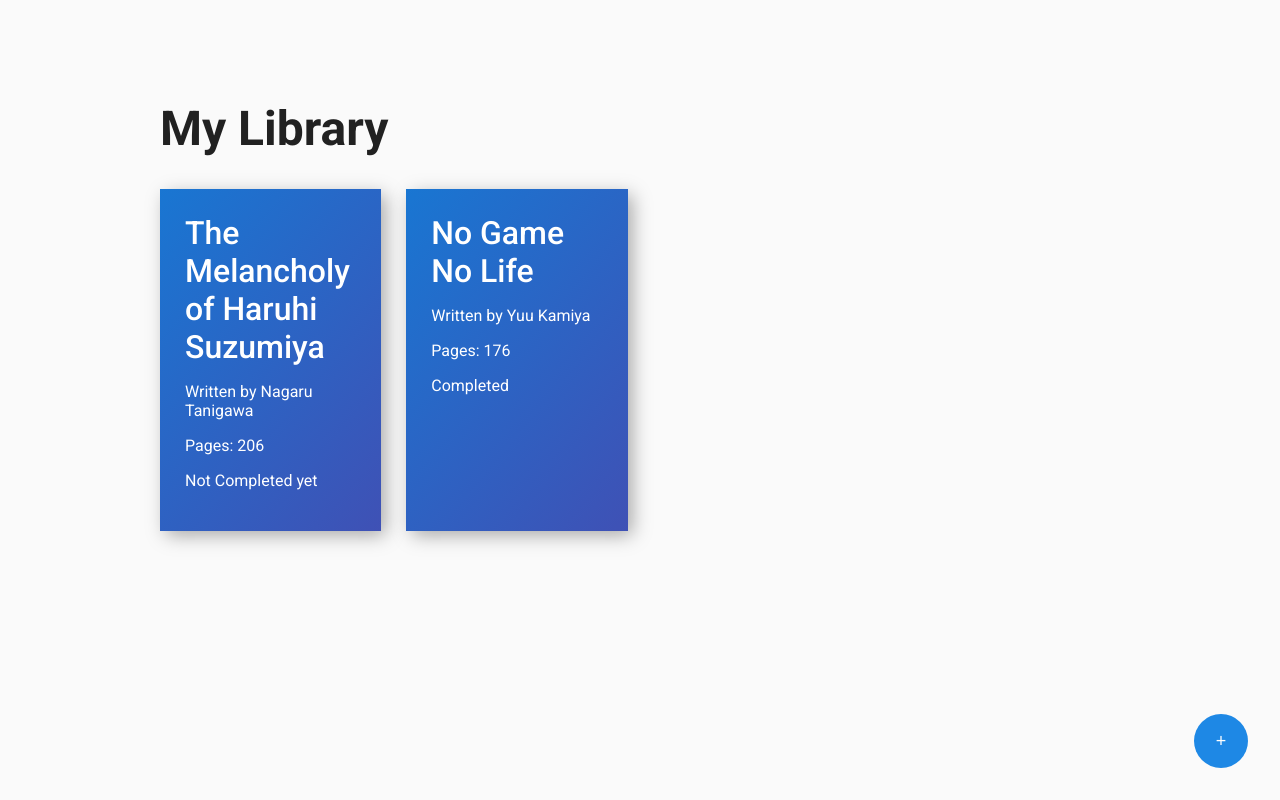
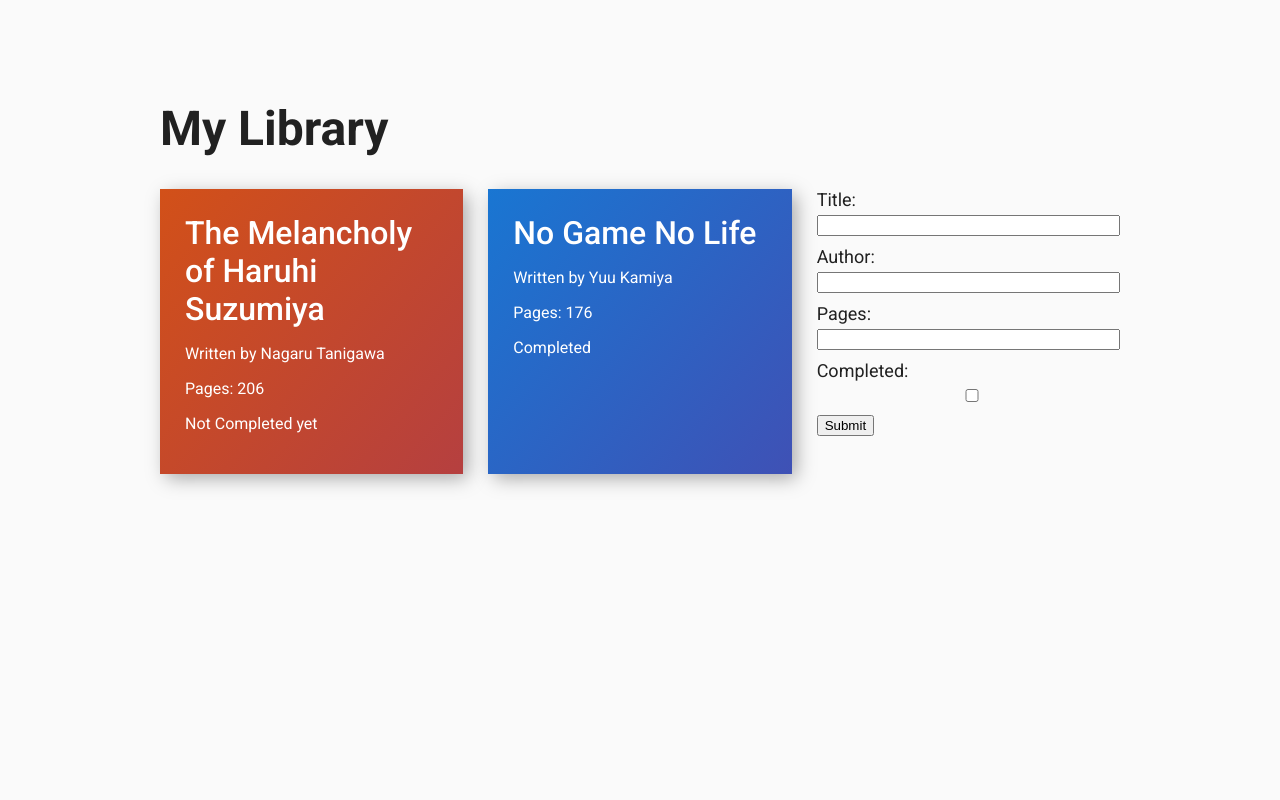
Before and after one commit to itshiroto/library-odin, a plain HTML site: page index.html in a window 1280 px wide. Drawn offline with Linux system fonts and the light colour scheme.

Commit message:
M: Revised JS algorithm

```diff
--- a/index.html
+++ b/index.html
@@ -16,7 +16,6 @@
         <div id="library-list"></div>
     </div>
     <div id='form-popup'>
-        <button id="form-showbutton" onclick="openForm()">+</button>
         <form id="form-newbook" class='shadow'>
             <div class="form-input">
                 <label for="input-title">Title: </label>
--- a/script.js
+++ b/script.js
@@ -1,17 +1,10 @@
 const libraryList = document.querySelector('#library-list');
-const newBookForm = document.querySelector('#form-newbook');
-const newBookBtn = document.querySelector('#form-showbutton')
-const titleInput = document.querySelector('#input-title');
-const authorInput = document.querySelector('#input-author');
-const pagesInput = document.querySelector('#input-pages');
-const readInput = document.querySelector('[data-read]');
-const submitInput = document.querySelector('#submitInputBtn')
 
-submitInput.addEventListener('click', () => {
-    addBookToLibrary();
-    refreshLibrary();
-    closeForm();
-})
+// submitInput.addEventListener('click', () => {
+//     addBookToLibrary();
+//     refreshLibrary();
+//     closeForm();
+// })
 
 let myLibrary = [
     new Book("The Melancholy of Haruhi Suzumiya", "Nagaru Tanigawa", 206, false),
@@ -22,10 +15,14 @@ function Book(title, author, pages, read) {
     this.title = title;
     this.author = author;
     this.pages = pages;
-    this.read = read ? 'Completed' : 'Not Completed yet';
+    this.read = read;
 }
 
 function addBookToLibrary() {
+    const titleInput = document.querySelector('#input-title');
+    const authorInput = document.querySelector('#input-author');
+    const pagesInput = document.querySelector('#input-pages');
+    const readInput = document.querySelector('[data-read]');
     return myLibrary.push(new Book(titleInput.value, authorInput.value, pagesInput.value, readInput.checked));
 }
 
@@ -34,6 +31,12 @@ window.onload = refreshLibrary();
 function refreshLibrary() {
     clearLibrary()
     myLibrary.forEach(book => {
+        libraryList.appendChild(updateCard(book));
+    })
+    libraryList.appendChild(addCardOptional())
+}
+
+function updateCard(book) {
     let card = document.createElement("div");
     let title = document.createElement('p');
     let author = document.createElement('p');
@@ -46,18 +49,41 @@ function refreshLibrary() {
     pages.className = 'card-pages';
     read.className = 'card-read';
 
+    if (!book.read) card.classList.add('card-notcompleted');
+    else card.classList.add('card-completed');
     title.innerText = book.title;
     author.innerText = `Written by ${book.author}`;
     pages.innerText = `Pages: ${book.pages}`;
-        read.innerText = book.read;
+    read.innerText = book.read ? 'Completed' : 'Not Completed yet';
 
     card.appendChild(title);
     card.appendChild(author);
     card.appendChild(pages);
     card.appendChild(read);
 
-        libraryList.appendChild(card);
-    })
+    return card;
+}
+
+function addCardOptional() {
+    let form = document.createElement('form');
+    form.innerHTML = `<div class="form-input">
+            <label for="input-title">Title: </label>
+            <input type="text" name="input-title" id='input-title'>
+        </div>
+        <div class="form-input">
+            <label for="input-author">Author: </label>
+            <input type="text" name="input-author" id='input-author'>
+        </div>
+        <div class="form-input">
+            <label for="input-pages">Pages: </label>
+            <input type="text" name="input-pages" id='input-pages'>
+        </div>
+        <div class="form-input">
+            <label for="input-read">Completed: </label>
+            <input type="checkbox" name="input-read" data-read>
+        </div>
+        <button type="button" id='submitInputBtn'>Submit</button>`
+    return form;
 }
 
 function clearLibrary() {
--- a/style.css
+++ b/style.css
@@ -15,6 +15,21 @@ body {
   margin: 0 auto;
 }
 
+#form-overlay {
+    display: none;
+}
+
+.overlay{
+    position:fixed;
+    top: 0;
+    left: 0;
+    z-index:999;
+    width:100vw;
+    height:100vh;
+    background-color: black;
+    background-color:rgba(0,0,0,.75)
+}
+
 header {
     margin-top: 100px;
     margin-bottom: 30px;
@@ -22,17 +37,21 @@ header {
 }
 
 #form-popup {
-    position: fixed;
-    bottom: 2em;
-    right: 2em;
+    position: absolute;
+    max-width: 800px;
+    top: 50%;
+    left: 50%;
+    transform: translate(-50%, -50%);
 }
-
 #form-showbutton {
     display: block;
     width: 3em;
     height: 3em;
     padding: 0;
     font-size: 18px;
+    position: fixed;
+    bottom: 2em;
+    right: 2em;
     border-radius: 50%;
     border: none;
     background-color: #1E88E5;
@@ -53,18 +72,47 @@ header {
     gap: 10px;
 }
 
+.form-input {
+    display: flex;
+    flex-direction: column;
+    margin-bottom: 10px;
+}
+
+.input-checkbox {
+    flex-direction: row;
+}
+
+.form-input > label {
+    font-size: 18px;
+    margin-bottom: 5px;
+}
+
+.form-input > input[type=checkbox] {
+    margin-left: 10px;
+}
+
+.input-text {
+    transition: .25s border ease-in-out;
+    outline: none !important;
+    box-shadow: none !important;
+    border: 0;
+    border-bottom: 2px solid #999;
+    font-size: 20px;
+}
+
+.input-text:focus{
+  border-color: #CC2C21;
+}
+
 #library-list {
     margin-bottom: 1em;
     display: grid;
-    grid-template-columns: repeat(4, 1fr);
+    grid-template-columns: repeat(auto-fill, minmax(300px, 1fr));
     grid-gap: 25px;
 }
-
 .card {
+    color: white;
     padding: 25px;
-    color: white;
-    background: rgb(25,118,210);
-    background: linear-gradient(130deg, rgba(25,118,210,1) 0%, rgba(63,81,181,1) 100%);
 }
 
 .card-title {
@@ -73,7 +121,21 @@ header {
     font-weight: 500;
 }
 
+.card-title p {
+    margin: 0;
+}
+
 .shadow {
     -webkit-box-shadow: 5px 5px 18px -1px rgba(0,0,0,0.34);
     box-shadow: 5px 5px 18px -1px rgba(0,0,0,0.34);
 }
+
+.card-notcompleted {
+    background: rgb(25,118,210);
+    background: linear-gradient(130deg, hsl(18, 79%, 46%) 0%, hsl(0, 48%, 48%) 100%);
+}
+
+.card-completed {
+    background: rgb(25,118,210);
+    background: linear-gradient(130deg, rgba(25,118,210,1) 0%, rgba(63,81,181,1) 100%);
+}
```
Lines whose indentation alone changed are shown as unchanged.
